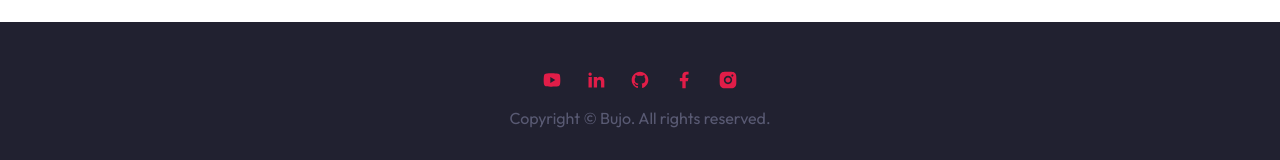
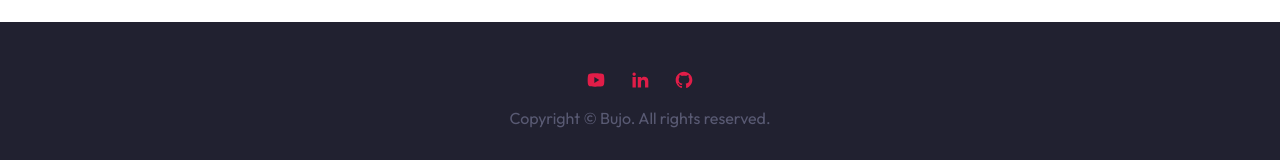
Before and after one commit to joshuabusinge/myportfolio, a Next.js app: page /contact in a window 1280 px wide. Shown: the part 1075-1235 px from the top of the page. Built offline with nearby package versions, Linux system fonts and the light colour scheme.

Commit message:
commented out the facebook and instagram icons

```diff
--- a/components/Socials.jsx
+++ b/components/Socials.jsx
@@ -12,25 +12,25 @@ import Link from "next/link";
 
 const icons = [
   {
-    path: "/",
+    path: "https://www.youtube.com/channel/UCQZbGMqHMNoW7UeFU-1Y4cw",
     name: <RiYoutubeFill />,
   },
   {
-    path: "/",
+    path: "https://www.linkedin.com/in/businge-joshua-muleesi-90536180/",
     name: <RiLinkedinFill />,
   },
   {
-    path: "/",
+    path: "https://github.com/joshuabusinge",
     name: <RiGithubFill />,
   },
-  {
-    path: "/",
-    name: <RiFacebookFill />,
-  },
-  {
-    path: "/",
-    name: <RiInstagramFill />,
-  },
+  // {
+  //   path: "/",
+  //   name: <RiFacebookFill />,
+  // },
+  // {
+  //   path: "/",
+  //   name: <RiInstagramFill />,
+  // },
 ];
 const Socials = ({ containerStyles, iconsStyles }) => {
   return (
```
